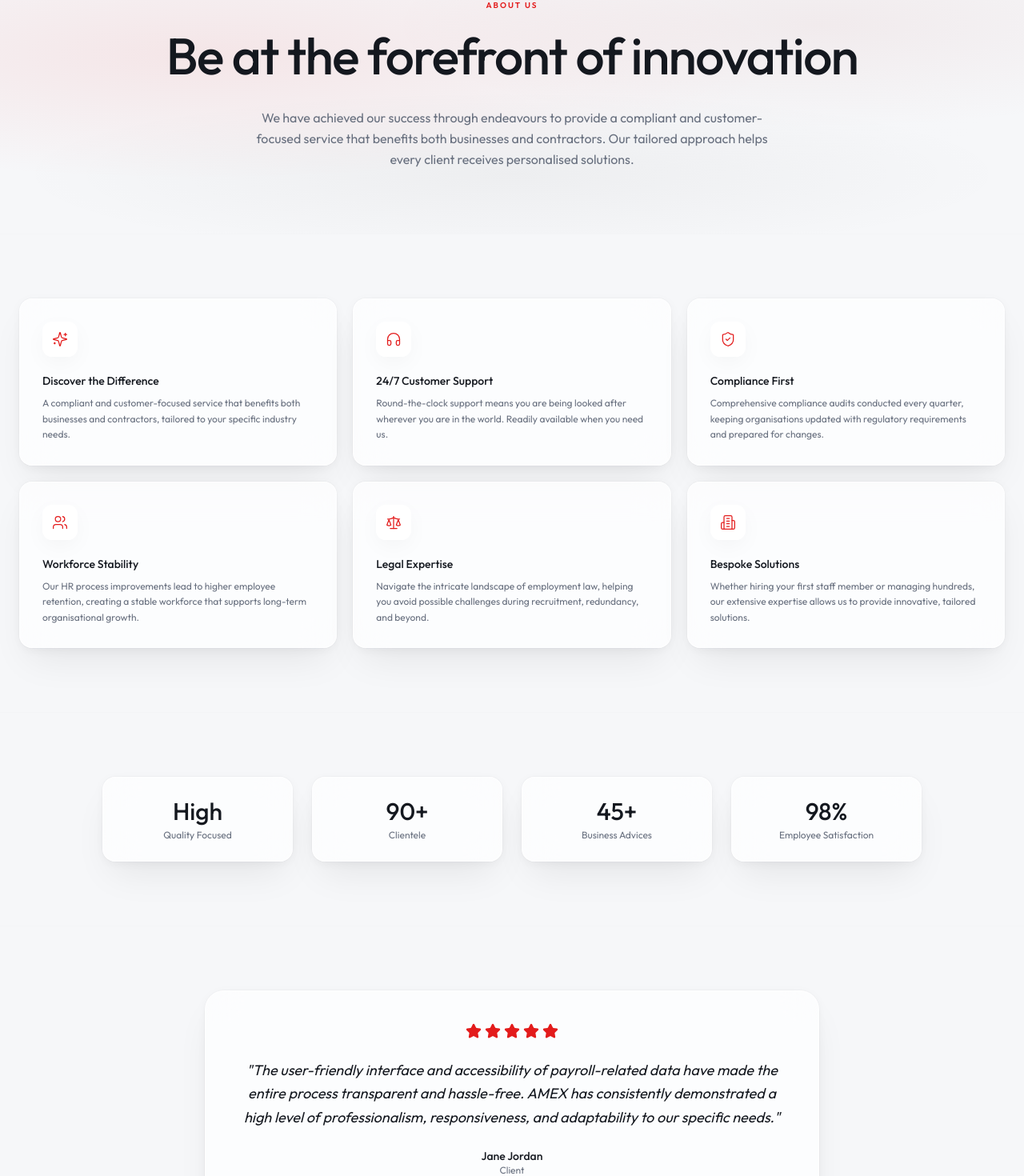
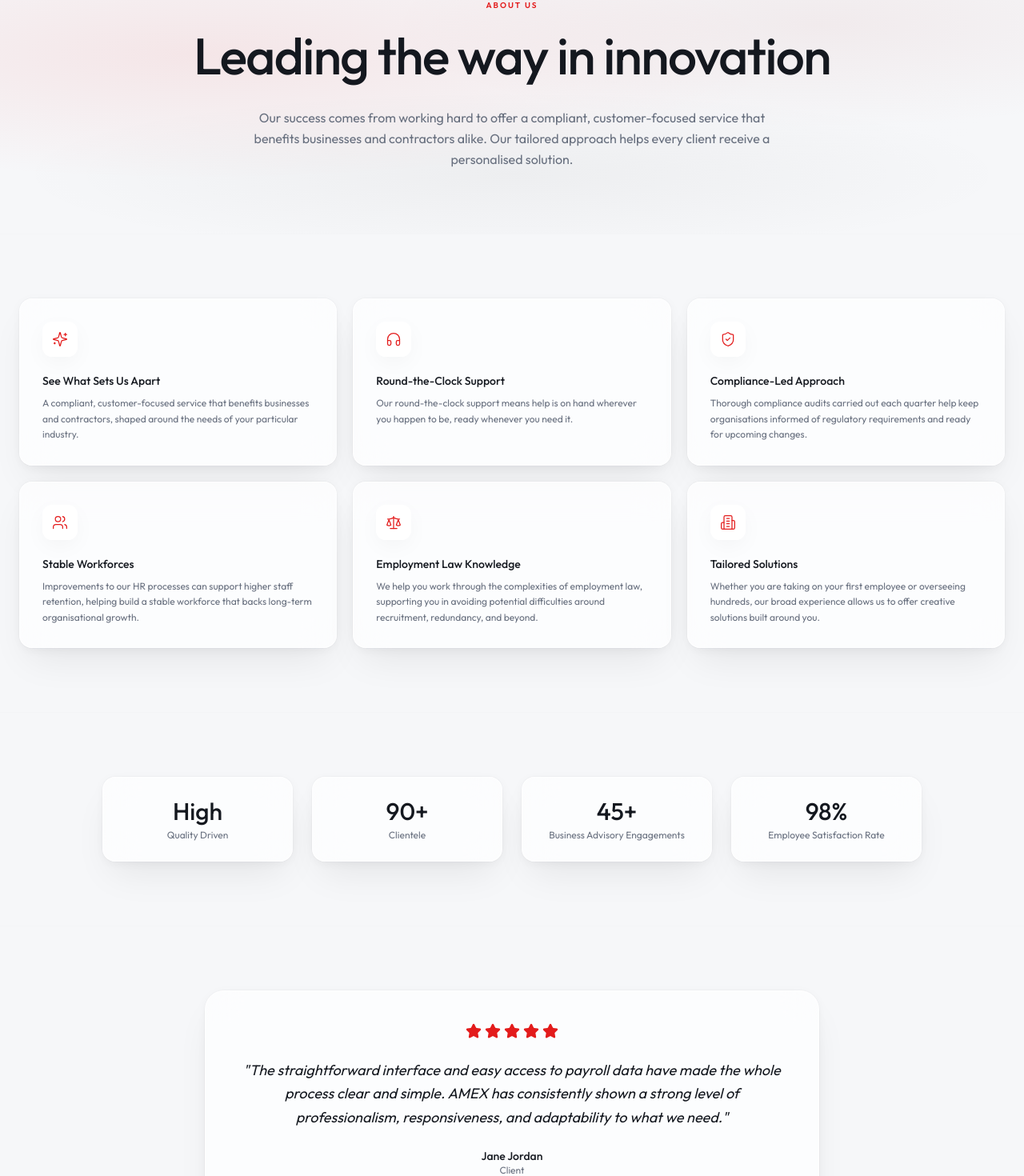
Before and after one commit to harshhhsigroha/amex-website, a React (Vite) app: page /about in a window 1280 px wide. Shown: the part 177-1647 px from the top of the page at 80% size. Built offline with nearby package versions, Linux system fonts and the light colour scheme; the HTML template or start-up script is replaced by a standard one.

Commit message:
Changes
Co-authored-by: harshhhsigroha <267788098+harshhhsigroha@users.noreply.github.com>

```diff
--- a/src/pages/About.tsx
+++ b/src/pages/About.tsx
@@ -14,11 +14,11 @@ export default function About() {
           <motion.p {...fade} className="text-[10px] font-semibold text-primary uppercase tracking-[0.2em] mb-4">About Us</motion.p>
           <motion.h1 {...fade} transition={{ duration: 0.5, delay: 0.1 }}
             className="text-[clamp(2.5rem,5vw,4rem)] font-medium text-foreground leading-tight tracking-tight mb-6">
-            Be at the forefront of innovation
+            Leading the way in innovation
           </motion.h1>
           <motion.p {...fade} transition={{ duration: 0.5, delay: 0.2 }}
             className="text-muted-foreground max-w-2xl mx-auto text-base leading-relaxed">
-            We have achieved our success through endeavours to provide a compliant and customer-focused service that benefits both businesses and contractors. Our tailored approach helps every client receives personalised solutions.
+            Our success comes from working hard to offer a compliant, customer-focused service that benefits businesses and contractors alike. Our tailored approach helps every client receive a personalised solution.
           </motion.p>
         </div>
       </section>
@@ -28,12 +28,12 @@ export default function About() {
         <div className="max-w-7xl mx-auto">
           <div className="grid md:grid-cols-2 lg:grid-cols-3 gap-5">
             {[
-              { icon: Sparkles, title: 'Discover the Difference', desc: 'A compliant and customer-focused service that benefits both businesses and contractors, tailored to your specific industry needs.' },
-              { icon: Headphones, title: '24/7 Customer Support', desc: 'Round-the-clock support means you are being looked after wherever you are in the world. Readily available when you need us.' },
-              { icon: ShieldCheck, title: 'Compliance First', desc: 'Comprehensive compliance audits conducted every quarter, keeping organisations updated with regulatory requirements and prepared for changes.' },
-              { icon: Users, title: 'Workforce Stability', desc: 'Our HR process improvements lead to higher employee retention, creating a stable workforce that supports long-term organisational growth.' },
-              { icon: Scale, title: 'Legal Expertise', desc: 'Navigate the intricate landscape of employment law, helping you avoid possible challenges during recruitment, redundancy, and beyond.' },
-              { icon: Building2, title: 'Bespoke Solutions', desc: 'Whether hiring your first staff member or managing hundreds, our extensive expertise allows us to provide innovative, tailored solutions.' },
+              { icon: Sparkles, title: 'See What Sets Us Apart', desc: 'A compliant, customer-focused service that benefits businesses and contractors, shaped around the needs of your particular industry.' },
+              { icon: Headphones, title: 'Round-the-Clock Support', desc: 'Our round-the-clock support means help is on hand wherever you happen to be, ready whenever you need it.' },
+              { icon: ShieldCheck, title: 'Compliance-Led Approach', desc: 'Thorough compliance audits carried out each quarter help keep organisations informed of regulatory requirements and ready for upcoming changes.' },
+              { icon: Users, title: 'Stable Workforces', desc: 'Improvements to our HR processes can support higher staff retention, helping build a stable workforce that backs long-term organisational growth.' },
+              { icon: Scale, title: 'Employment Law Knowledge', desc: 'We help you work through the complexities of employment law, supporting you in avoiding potential difficulties around recruitment, redundancy, and beyond.' },
+              { icon: Building2, title: 'Tailored Solutions', desc: 'Whether you are taking on your first employee or overseeing hundreds, our broad experience allows us to offer creative solutions built around you.' },
             ].map((item, i) => (
               <motion.div key={item.title} initial={{ opacity: 0, y: 20 }} animate={{ opacity: 1, y: 0 }}
                 transition={{ duration: 0.4, delay: 0.1 + i * 0.06 }}
@@ -54,10 +54,10 @@ export default function About() {
         <div className="max-w-5xl mx-auto">
           <div className="grid grid-cols-2 md:grid-cols-4 gap-6 text-center">
             {[
-              { value: 'High', label: 'Quality Focused' },
+              { value: 'High', label: 'Quality Driven' },
               { value: '90+', label: 'Clientele' },
-              { value: '45+', label: 'Business Advices' },
-              { value: '98%', label: 'Employee Satisfaction' },
+              { value: '45+', label: 'Business Advisory Engagements' },
+              { value: '98%', label: 'Employee Satisfaction Rate' },
             ].map((s, i) => (
               <motion.div key={s.label} initial={{ opacity: 0, y: 16 }} animate={{ opacity: 1, y: 0 }}
                 transition={{ duration: 0.4, delay: 0.2 + i * 0.08 }}
@@ -78,7 +78,7 @@ export default function About() {
               {[...Array(5)].map((_, i) => <Star key={i} className="w-5 h-5 text-primary fill-primary" />)}
             </div>
             <p className="text-lg text-foreground leading-relaxed mb-6 italic">
-              "The user-friendly interface and accessibility of payroll-related data have made the entire process transparent and hassle-free. AMEX has consistently demonstrated a high level of professionalism, responsiveness, and adaptability to our specific needs."
+              "The straightforward interface and easy access to payroll data have made the whole process clear and simple. AMEX has consistently shown a strong level of professionalism, responsiveness, and adaptability to what we need."
             </p>
             <p className="text-sm font-medium text-foreground">Jane Jordan</p>
             <p className="text-xs text-muted-foreground">Client</p>
@@ -89,8 +89,8 @@ export default function About() {
       {/* CTA */}
       <section className="py-20 px-6 bg-background border-t border-border/20">
         <div className="max-w-4xl mx-auto text-center">
-          <h2 className="text-2xl font-medium text-foreground mb-4">Ready to work with us?</h2>
-          <p className="text-muted-foreground mb-8 max-w-md mx-auto">Get in touch today and discover how AMEX Outsourcing can support your business.</p>
+          <h2 className="text-2xl font-medium text-foreground mb-4">Ready to start working together?</h2>
+          <p className="text-muted-foreground mb-8 max-w-md mx-auto">Reach out today to find out how AMEX Outsourcing can support your business.</p>
           <a href="/contact" className="inline-flex items-center gap-2 bg-primary text-primary-foreground px-8 py-3 rounded-full text-sm font-medium shadow-lg shadow-primary/20 hover:bg-primary/90 transition-colors">
             Contact Us <CheckCircle2 className="w-4 h-4" />
           </a>
```
